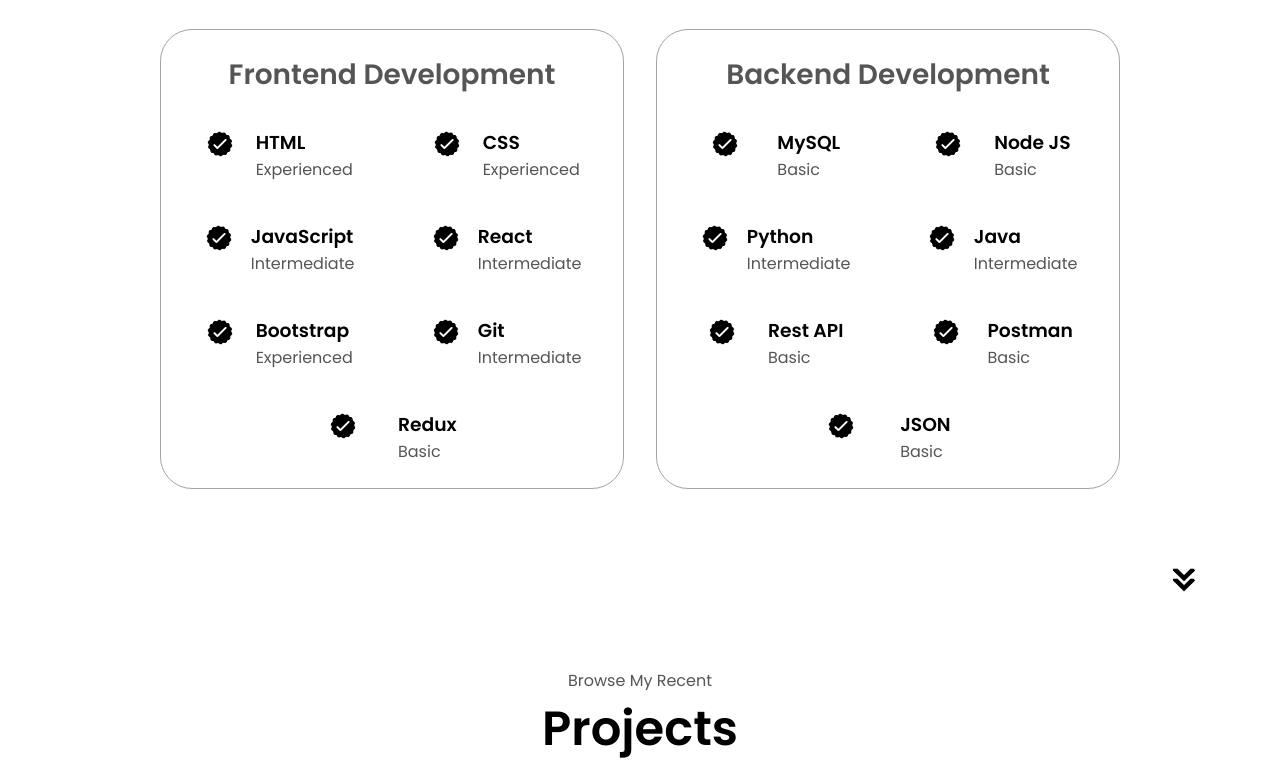
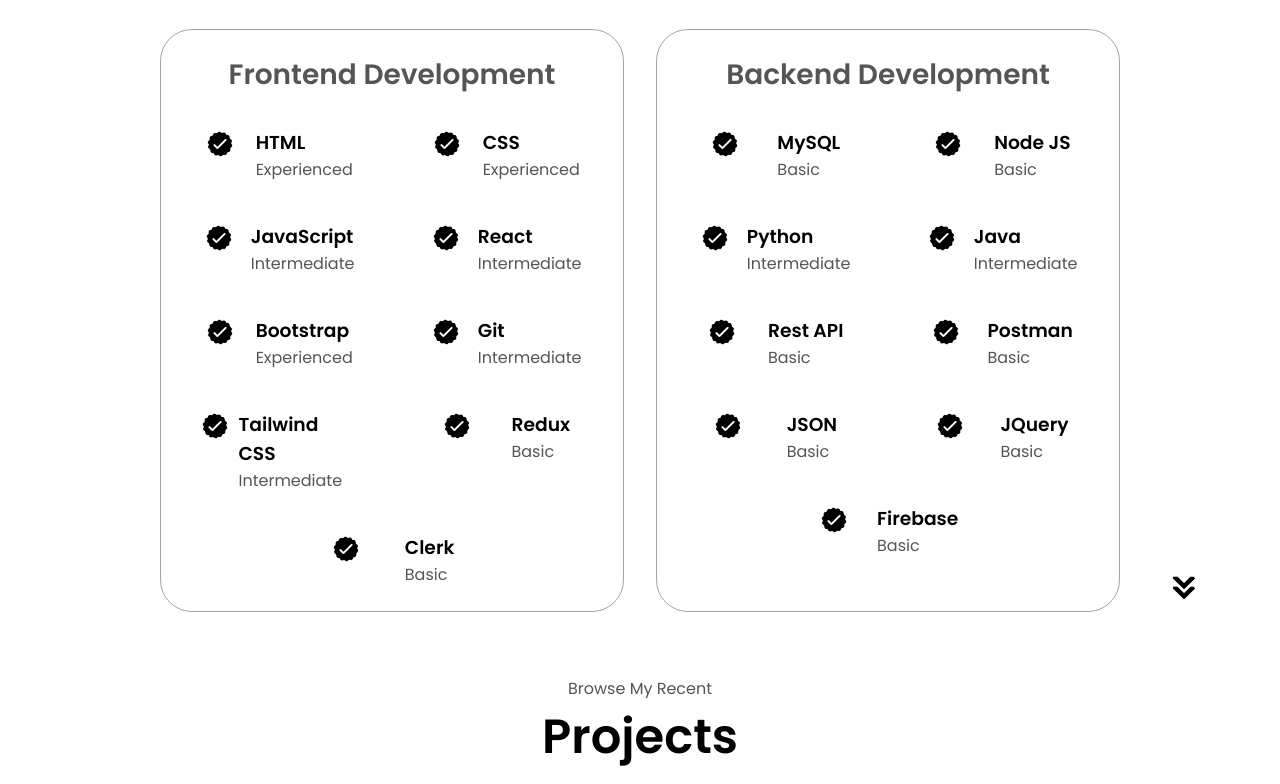
Before and after one commit to Rashi-21/portfolio-website, a plain HTML site: page index.html in a window 1280 px wide. Shown: the part 1796-2580 px from the top of the page. Drawn offline with Linux system fonts and the light colour scheme.

Commit message:
updated resume.

```diff
--- a/index.html
+++ b/index.html
@@ -66,7 +66,7 @@
                 <img src="./assets/experience.png" alt="Experience icon" class="icon"
                 />
                 <h3>Experience</h3>
-                <p>1 year <br />Frontend Development</p>
+                <p>1 year 9 months <br />Frontend Development</p>
                 </div>
                 <div class="details-container">
                 <img src="./assets/education.png" alt="Education icon" class="icon"/>
@@ -137,7 +137,21 @@
                 <article>
                     <img src="./assets/checkmark.png" alt="Experience icon" class="icon"/>
                     <div>
+                    <h3>Tailwind CSS</h3>
+                    <p>Intermediate</p>
+                    </div>
+                </article>
+                <article>
+                    <img src="./assets/checkmark.png" alt="Experience icon" class="icon"/>
+                    <div>
                     <h3>Redux</h3>
+                    <p>Basic</p>
+                    </div>
+                </article>
+                <article>
+                    <img src="./assets/checkmark.png" alt="Experience icon" class="icon"/>
+                    <div>
+                    <h3>Clerk</h3>
                     <p>Basic</p>
                     </div>
                 </article>
@@ -192,6 +206,20 @@
                     <img src="./assets/checkmark.png" alt="Experience icon" class="icon"/>
                     <div>
                     <h3>JSON</h3>
+                    <p>Basic</p>
+                    </div>
+                </article>
+                <article>
+                    <img src="./assets/checkmark.png" alt="Experience icon" class="icon"/>
+                    <div>
+                    <h3>JQuery</h3>
+                    <p>Basic</p>
+                    </div>
+                </article>
+                <article>
+                    <img src="./assets/checkmark.png" alt="Experience icon" class="icon"/>
+                    <div>
+                    <h3>Firebase</h3>
                     <p>Basic</p>
                     </div>
                 </article>
```
Also changed, not shown: 1 other file.
